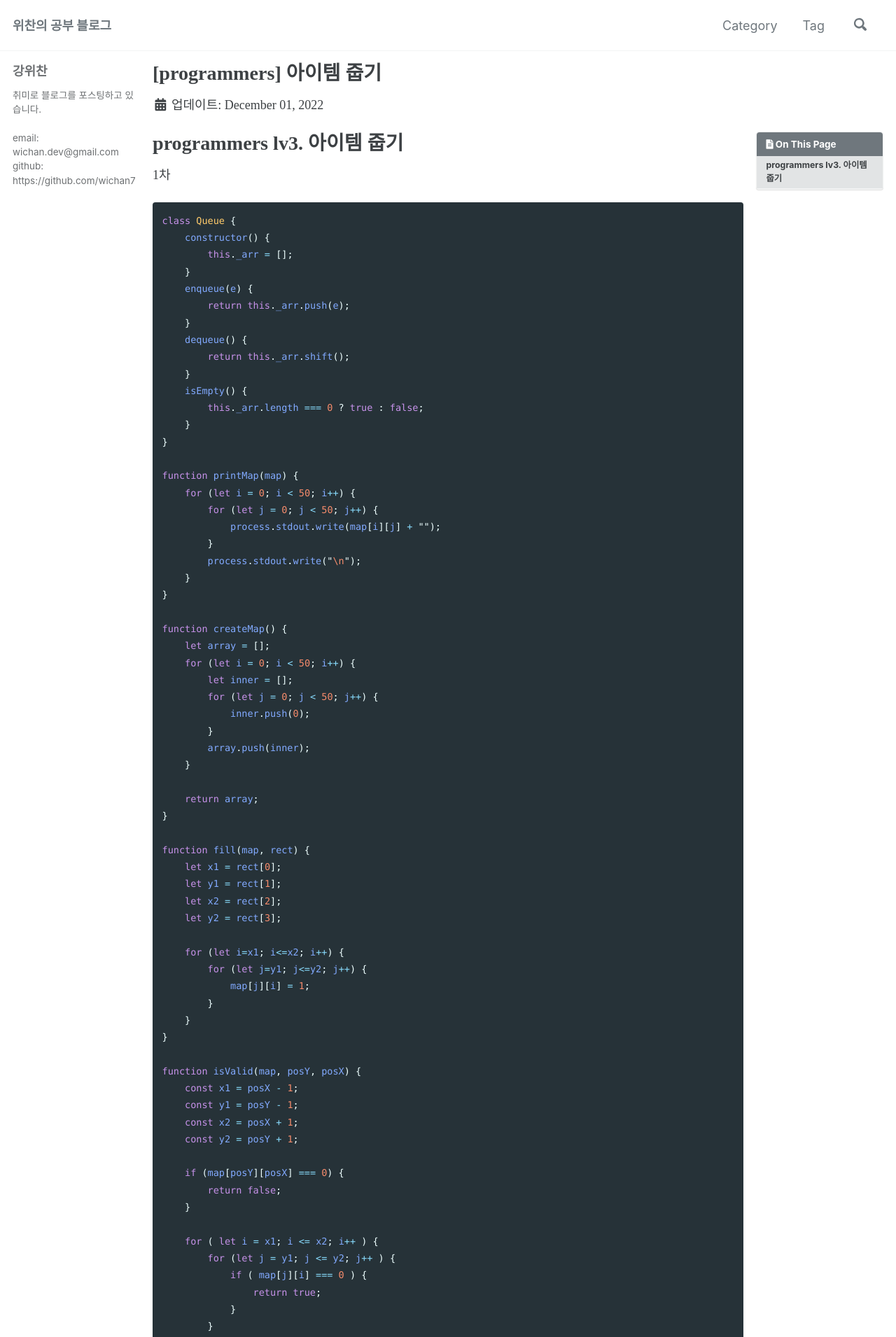
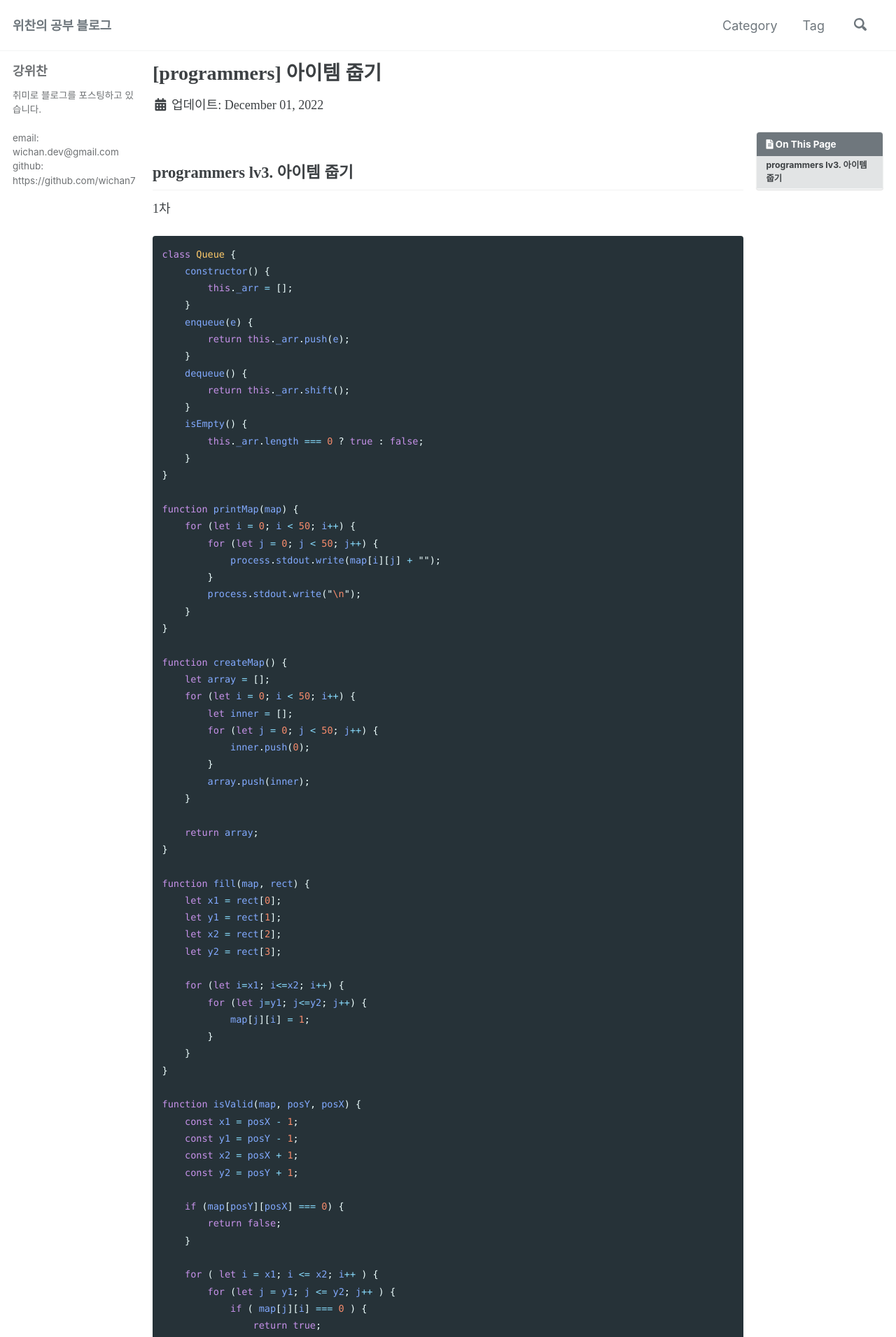
Before and after one commit to wichan7/wichan7.github.io, a Jekyll site: the page built from _posts/2022-12-01-programmers-pick-item.md, in a window 1280 px wide. Shown: the top 1910 px of the page at 70% size. Built offline with Jekyll 4.4.1, drawn with Linux system fonts in a browser that asks for light colours; cached includes are drawn as plain includes; some web fonts are replaced; comment, search, counter and statistics services are not loaded.

```diff
--- a/_posts/2022-12-01-programmers-pick-item.md
+++ b/_posts/2022-12-01-programmers-pick-item.md
@@ -8,7 +8,7 @@ tags:
 toc: true
 ---
 
-# programmers lv3. 아이템 줍기
+## programmers lv3. 아이템 줍기
 
 1차
 ~~~ javascript
```
